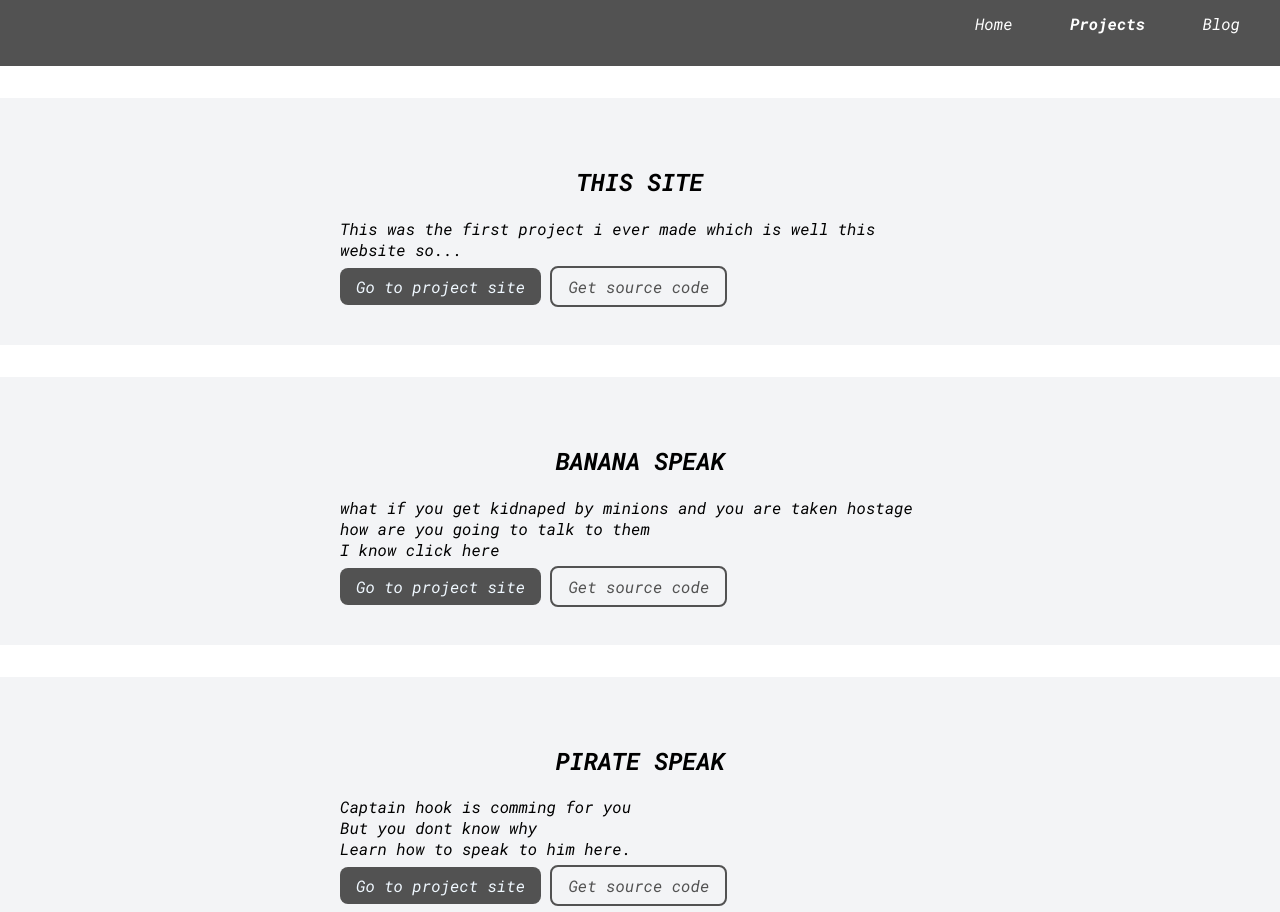
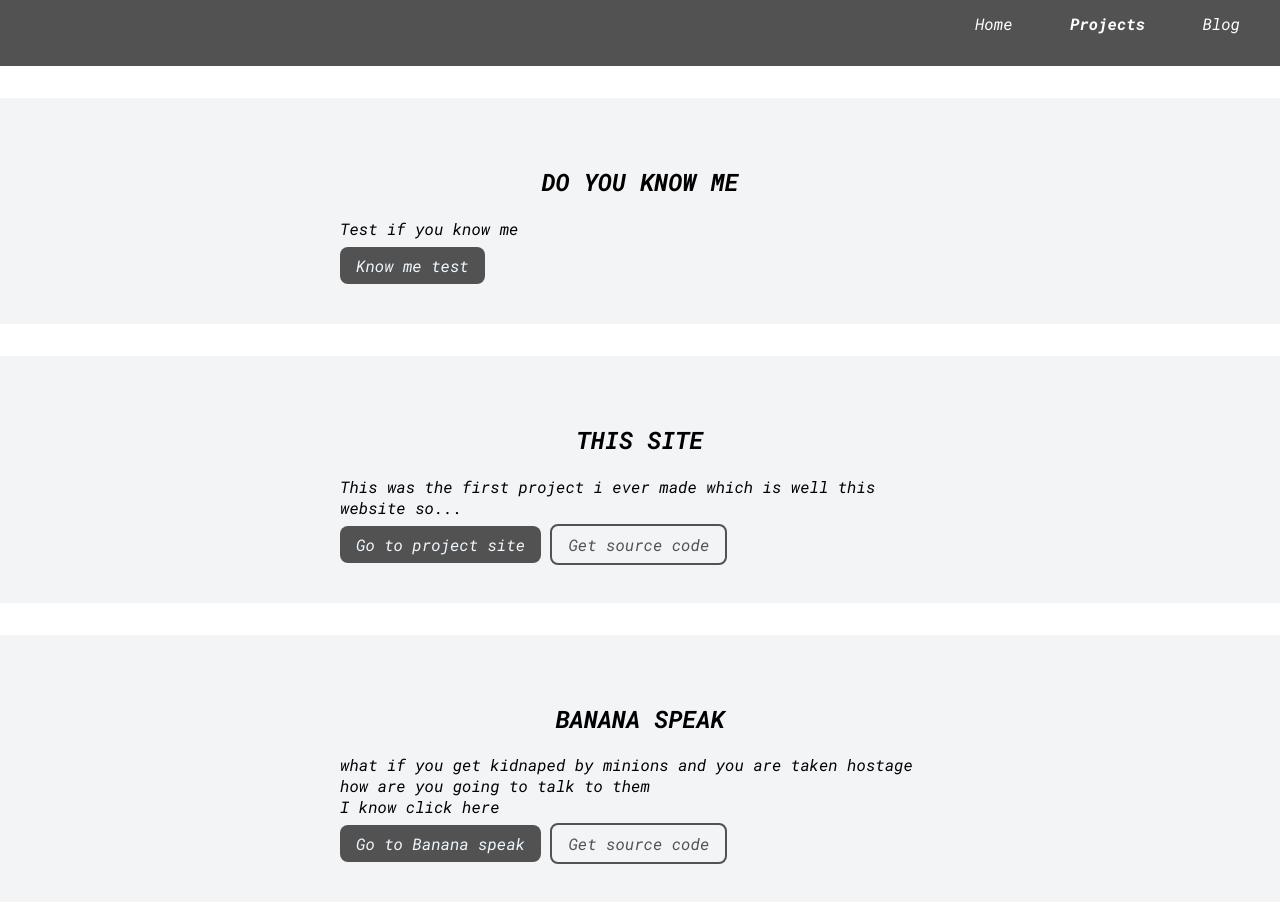
Before and after one commit to Vishz07/Neog-camp-Component-Library, a plain HTML site: page Portfolio.html in a window 1280 px wide. Shown: the part 40-952 px from the top of the page. Drawn offline with Linux system fonts and the light colour scheme.

Commit message:
sections

```diff
--- a/Portfolio.html
+++ b/Portfolio.html
@@ -28,6 +28,15 @@
 
   <section class="section ow portfolio-sections">
     <div class="container container-center">
+    <h1>DO YOU KNOW ME</h1>
+    <p>Test if you know me </p>
+      <a target="_blank" href="https://replit.com/@anandnair234440/Do-you-know-anand#index.js" class="link-primary links link-align">Know me test</a>
+
+    </div>
+  </section>
+
+  <section class="section ow portfolio-sections">
+    <div class="container container-center">
     <h1>THIS SITE</h1>
     <p>This was the first project i ever made which is well this website so...</p>
       <a target="_blank" href="https://vishzinfo.netlify.app/" class="link-primary links link-align">Go to project site</a>
@@ -38,7 +47,7 @@
     <div class="container container-center">
     <h1>BANANA SPEAK</h1>
     <p>what if you get kidnaped by minions and you are taken hostage <br> how are you going to talk to them <br> I know click here</p>
-    <a target="_blank" href="https://bananavishz.netlify.app/" class="link-primary links link-align">Go to project site</a>
+    <a target="_blank" href="https://bananavishz.netlify.app/" class="link-primary links link-align">Go to Banana speak</a>
       <a target="_blank" href="https://github.com/Vishz07/Neogcamp-Banana-Speak" class="link-secondary links link-align">Get source code</a>
 
     </div>
@@ -47,7 +56,7 @@
     <div class="container container-center">
     <h1>PIRATE SPEAK</h1>
     <p>Captain hook is comming for you <br> But you dont know why <br> Learn how to speak to him here.</p>
-    <a target="_blank" href="https://learnpirate.netlify.app/" class="link-primary links link-align">Go to project site</a>
+    <a target="_blank" href="https://learnpirate.netlify.app/" class="link-primary links link-align">Go to pirate speak</a>
       <a target="_blank" href="https://github.com/Vishz07/VIshz-Eye-of-the-sea" class="link-secondary links link-align">Get source code</a>
     </div>
   </section>
@@ -62,6 +71,15 @@
   </div>
 </section>
 
+</section>
+<section class="section ow portfolio-sections">
+  <div class="container container-center">
+  <h1>Goodbooks</h1>
+  <p>Here are some of the books that i have read <br> <br>Go to Goodbooks</p>
+  <a target="_blank" href="https://csb-7mp3oh.netlify.app/" class="link-primary links link-align">Go to Goodbooks</a>
+    <a target="_blank" href="https://github.com/Vishz07/EmojipediaV1" class="link-secondary links link-align">Get source code</a>
+  </div>
+</section>
 
 </body>
 </html>
```
